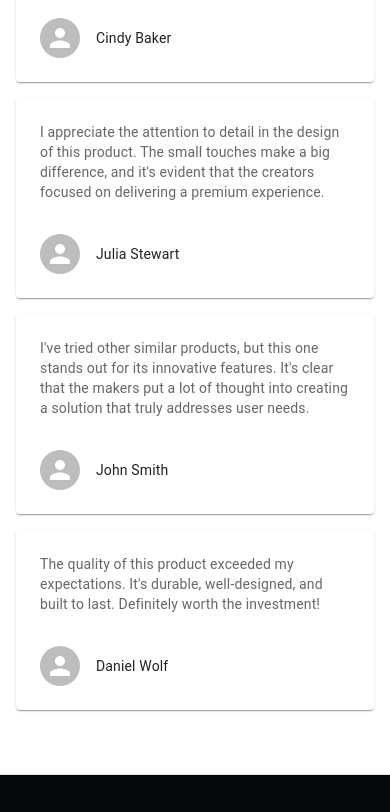
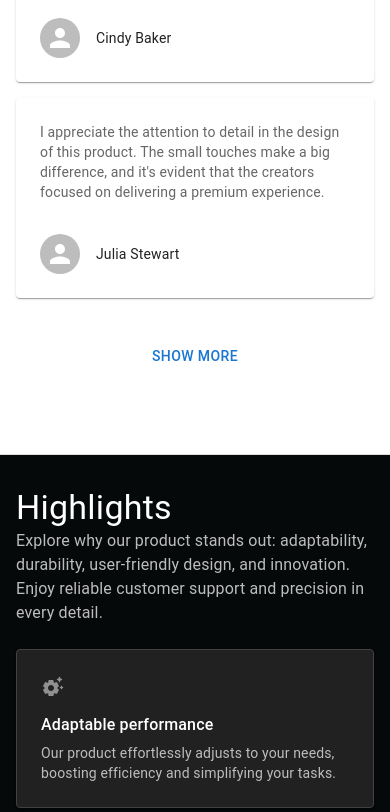
Before and after one commit to AlexeyKurochkin/BSV.UI, a React (Vite) app: page / in a window 390 px wide. Shown: the part 2822-3634 px from the top of the page. Built offline with nearby package versions, Linux system fonts and the light colour scheme.

Commit message:
Created use show more hook and added it to Testimonials to limit count for small window sizes

```diff
--- a/src/Components/Testimonials.tsx
+++ b/src/Components/Testimonials.tsx
@@ -1,4 +1,5 @@
-import * as React from "react";
+import { useState } from "react";
+import { Button } from "@mui/material";
 import Card from "@mui/material/Card";
 import CardHeader from "@mui/material/CardHeader";
 import CardContent from "@mui/material/CardContent";
@@ -7,6 +8,7 @@ import Typography from "@mui/material/Typography";
 import Box from "@mui/material/Box";
 import Container from "@mui/material/Container";
 import Grid from "@mui/material/Grid";
+import useShowMore from "../Hooks/useShowMore";
 
 const userTestimonials = [
 	{
@@ -54,6 +56,9 @@ const userTestimonials = [
 ];
 
 export default function Testimonials() {
+	const [items, setItems] = useState(userTestimonials);
+	const [itemsToShow, showMore] = useShowMore(items, 4);
+
 	return (
 		<Container
 			id="testimonials"
@@ -83,7 +88,7 @@ export default function Testimonials() {
 				</Typography>
 			</Box>
 			<Grid container spacing={2}>
-				{userTestimonials.map((testimonial, index) => (
+				{itemsToShow.map((testimonial, index) => (
 					<Grid item xs={12} sm={6} md={4} key={index} sx={{ display: "flex" }}>
 						<Card
 							sx={{
@@ -117,6 +122,13 @@ export default function Testimonials() {
 					</Grid>
 				))}
 			</Grid>
+			{itemsToShow.length < items.length && (
+				<Box textAlign="center" my={2}>
+					<Button variant="text" onClick={showMore}>
+						Show More
+					</Button>
+				</Box>
+			)}
 		</Container>
 	);
 }
--- /dev/null
+++ b/src/Hooks/useShowMore.tsx
@@ -0,0 +1,28 @@
+import { useState, useEffect } from "react";
+import { useMediaQuery, useTheme } from "@mui/material";
+
+const useShowMore = (items, initialCount) => {
+	const theme = useTheme();
+	const isSmallScreen = useMediaQuery(theme.breakpoints.down("sm"));
+
+	const [limit, setLimit] = useState(initialCount);
+	const [displayedItems, setDisplayedItems] = useState(
+		items.slice(0, isSmallScreen ? initialCount : items.length)
+	);
+
+	const showMore = () => {
+		setLimit(limit + initialCount);
+	};
+
+	useEffect(() => {
+		if (isSmallScreen) {
+			setDisplayedItems(items.slice(0, limit));
+		} else {
+			setDisplayedItems(items);
+		}
+	}, [items, limit, isSmallScreen]);
+
+	return [displayedItems, showMore];
+};
+
+export default useShowMore;
```
